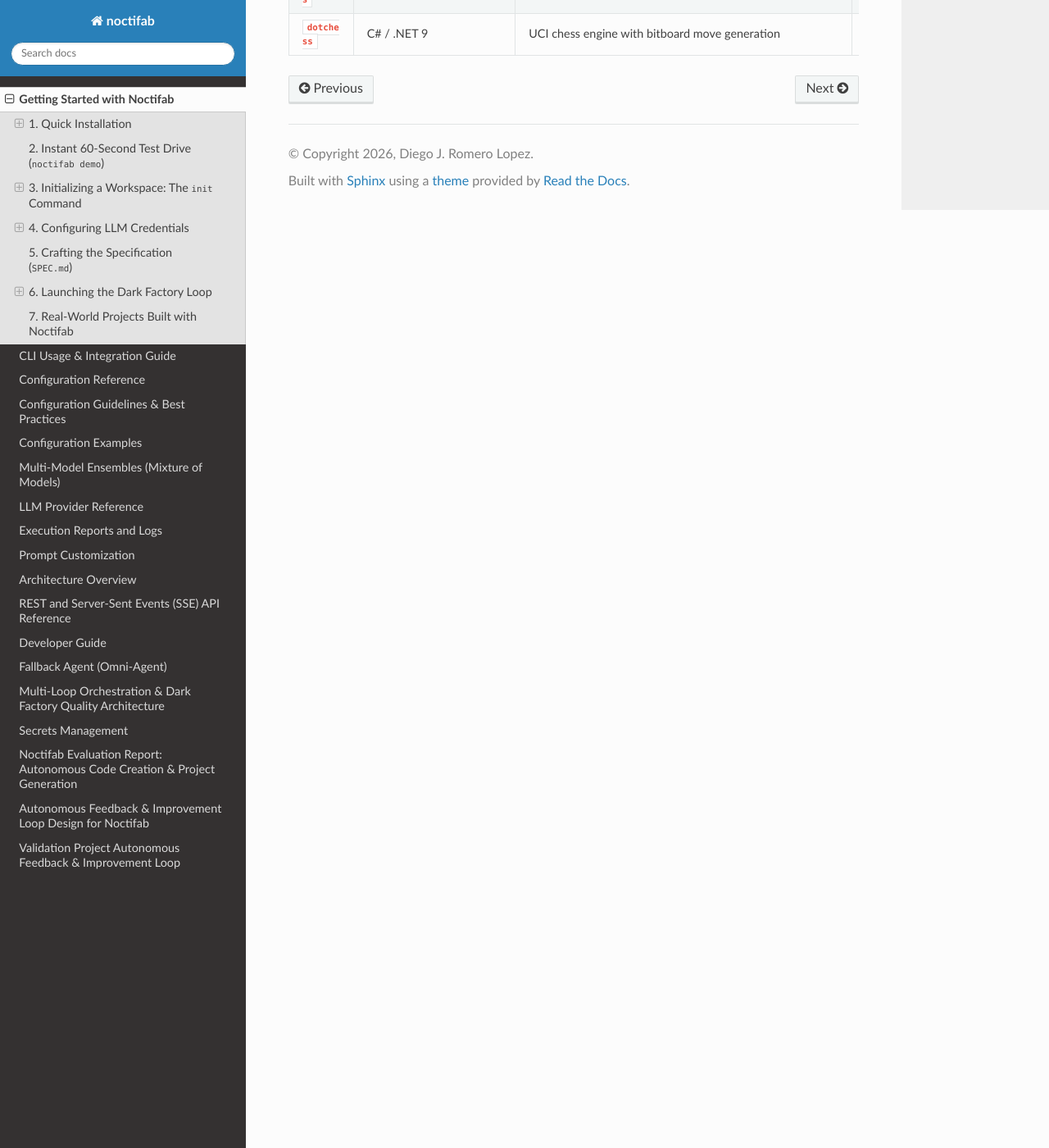
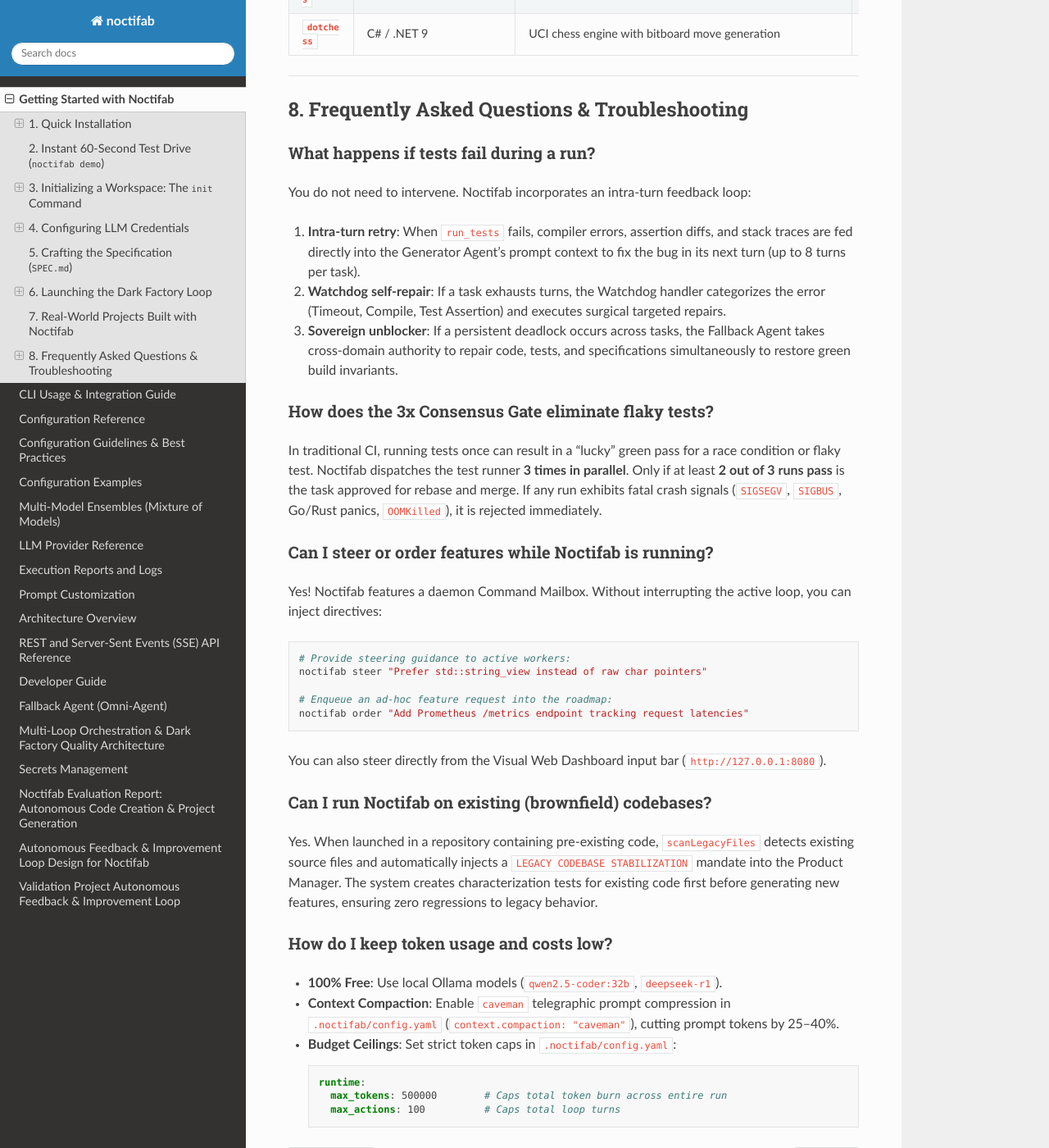
Before and after one commit to diegojromerolopez/noctifab, a Sphinx documentation site: the page built from docs/getting_started.md, in a window 1280 px wide and 1400 px high, scrolled down 5196 px. Shown: the whole window at 82% size. Built offline with Sphinx 7.4.7 and the Read the Docs theme 3.1.0, drawn with Linux system fonts in a browser that asks for light colours.

````diff
--- a/docs/getting_started.md
+++ b/docs/getting_started.md
@@ -194,3 +194,40 @@ Noctifab has been validated across 20 distinct technological stacks, producing c
 | [**`actodis`**](https://github.com/diegojromerolopez/actodis) | Erlang/OTP 29 + Rebar3 | Distributed Redis store with GenServer supervision trees | [`feat/noctifab-generated`](https://github.com/diegojromerolopez/actodis/tree/feat/noctifab-generated) |
 | [**`thredis`**](https://github.com/diegojromerolopez/thredis) | C# / .NET 9 | Concurrent thread-safe Redis server | [`feat/noctifab-generated`](https://github.com/diegojromerolopez/thredis/tree/feat/noctifab-generated) |
 | [**`dotchess`**](https://github.com/diegojromerolopez/dotchess) | C# / .NET 9 | UCI chess engine with bitboard move generation | [`feat/noctifab-generated`](https://github.com/diegojromerolopez/dotchess/tree/feat/noctifab-generated) |
+
+---
+
+## 8. Frequently Asked Questions & Troubleshooting
+
+### What happens if tests fail during a run?
+You do not need to intervene. Noctifab incorporates an intra-turn feedback loop:
+1. **Intra-turn retry**: When `run_tests` fails, compiler errors, assertion diffs, and stack traces are fed directly into the Generator Agent's prompt context to fix the bug in its next turn (up to 8 turns per task).
+2. **Watchdog self-repair**: If a task exhausts turns, the Watchdog handler categorizes the error (Timeout, Compile, Test Assertion) and executes surgical targeted repairs.
+3. **Sovereign unblocker**: If a persistent deadlock occurs across tasks, the Fallback Agent takes cross-domain authority to repair code, tests, and specifications simultaneously to restore green build invariants.
+
+### How does the 3x Consensus Gate eliminate flaky tests?
+In traditional CI, running tests once can result in a "lucky" green pass for a race condition or flaky test. Noctifab dispatches the test runner **3 times in parallel**. Only if at least **2 out of 3 runs pass** is the task approved for rebase and merge. If any run exhibits fatal crash signals (`SIGSEGV`, `SIGBUS`, Go/Rust panics, `OOMKilled`), it is rejected immediately.
+
+### Can I steer or order features while Noctifab is running?
+Yes! Noctifab features a daemon Command Mailbox. Without interrupting the active loop, you can inject directives:
+```bash
+# Provide steering guidance to active workers:
+noctifab steer "Prefer std::string_view instead of raw char pointers"
+
+# Enqueue an ad-hoc feature request into the roadmap:
+noctifab order "Add Prometheus /metrics endpoint tracking request latencies"
+```
+You can also steer directly from the Visual Web Dashboard input bar (`http://127.0.0.1:8080`).
+
+### Can I run Noctifab on existing (brownfield) codebases?
+Yes. When launched in a repository containing pre-existing code, `scanLegacyFiles` detects existing source files and automatically injects a `LEGACY CODEBASE STABILIZATION` mandate into the Product Manager. The system creates characterization tests for existing code first before generating new features, ensuring zero regressions to legacy behavior.
+
+### How do I keep token usage and costs low?
+- **100% Free**: Use local Ollama models (`qwen2.5-coder:32b`, `deepseek-r1`).
+- **Context Compaction**: Enable `caveman` telegraphic prompt compression in `.noctifab/config.yaml` (`context.compaction: "caveman"`), cutting prompt tokens by 25–40%.
+- **Budget Ceilings**: Set strict token caps in `.noctifab/config.yaml`:
+  ```yaml
+  runtime:
+    max_tokens: 500000        # Caps total token burn across entire run
+    max_actions: 100          # Caps total loop turns
+  ```
````
Also changed, not shown: CHANGELOG.md (+7 -0 lines), docs/architecture.md (+13 -0 lines), 2 other files.
